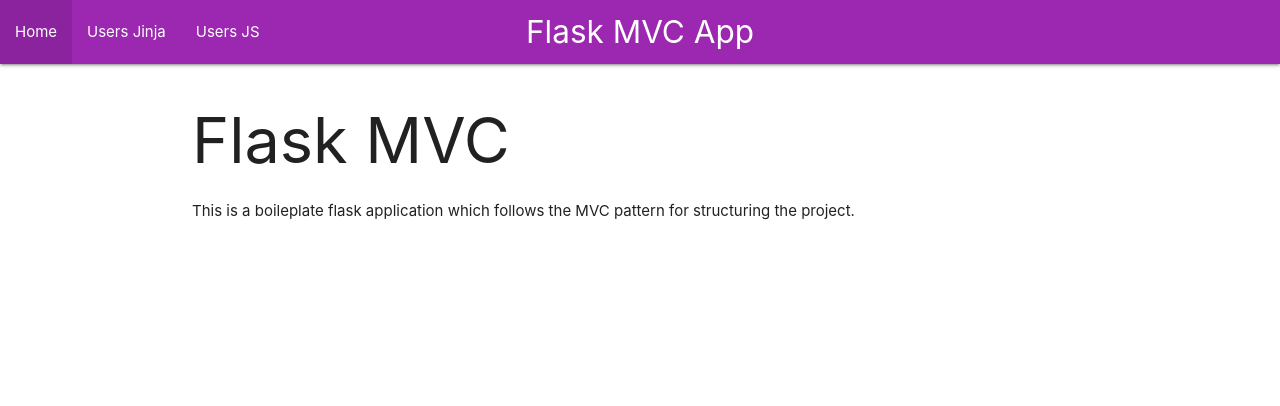
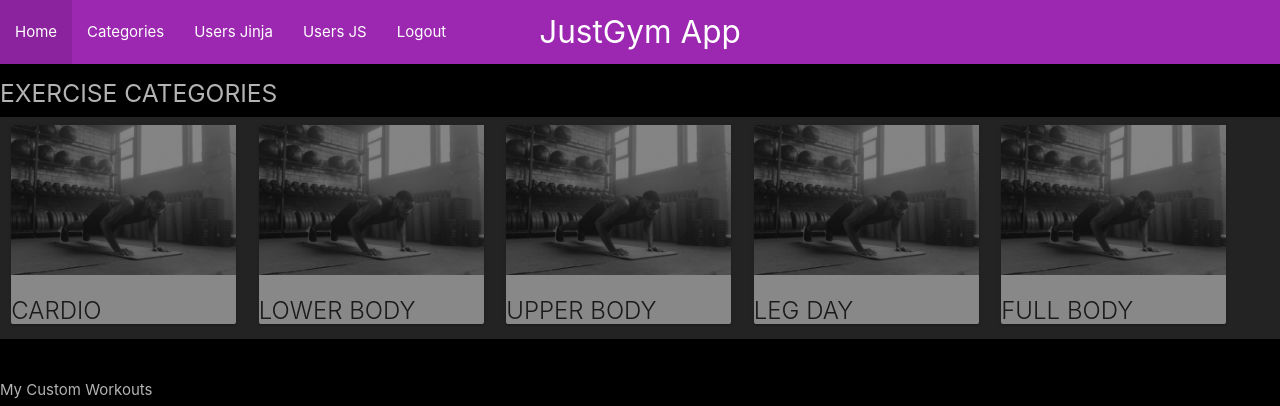
Before and after one commit to INFO2602-Team200/JustGym, a Flask app: page / in a window 1280 px wide. Shown: the top 406 px of the page. Before the commit the page ends 220 px from the top, so only its background shows below. Run offline with Flask 3, Linux system fonts and the light colour scheme.

Commit message:
Description of Changes in this commit

```diff
--- a/App/static/static-user.html
+++ b/App/static/static-user.html
@@ -19,6 +19,7 @@
         <div class="nav-wrapper">
             <ul id="nav-mobile" class="left">
                 <li><a href="/">Home</a></li>
+
                 <li><a href="/users">Users Jinja</a></li>
                 <li><a href="/static/users">Users JS</a></li>
             </ul>
--- a/App/templates/index.html
+++ b/App/templates/index.html
@@ -1,10 +1,146 @@
+
 {% extends "layout.html" %}
+<head>
+  <link href="https://cdn.jsdelivr.net/npm/bootstrap@5.3.0-alpha3/dist/css/bootstrap.min.css" rel="stylesheet" integrity="sha384-KK94CHFLLe+nY2dmCWGMq91rCGa5gtU4mk92HdvYe+M/SXH301p5ILy+dN9+nJOZ" crossorigin="anonymous">
+
+</head>
 {% block title %}JustGym{% endblock %}
-{% block page %}Flask MVC App{% endblock %}
+{% block page %}JustGym App{% endblock %}
 
 {{ super() }}
 
 {% block content %}
-    <h1>Flask MVC</h1>
-    <p>This is a boileplate flask application which follows the MVC pattern for structuring the project.</p>
+
+   <style>
+    body{
+      height: 100vh;
+      /* background-image: url("../static/image/background.jpg") ; */
+      background-color: black;
+    }
+
+    .jumbotron{
+       background-color: rgba(16, 1, 1, 0.099); /*Same as categories_homepage */
+       color: white;
+    }
+
+    .container{
+        width: 100%;
+
+    }
+
+
+    #cat_info{
+      overflow-x: auto;
+    }
+
+    .row{
+      opacity: 0.7;
+    }
+
+    .categories_homepage{
+      background-color: rgba(16, 1, 1, 0.099);
+    }
+
+    #o{
+        background-color: rgb(52, 50, 50);
+    }
+
+    </style>
+
+
+
+      <div class = "row" id = "categories_homepage">
+
+        <div class = "jumbotron">
+          <h5>
+            EXERCISE CATEGORIES
+          </h5>
+        </div>
+
+        <div class="container px-4 text-center" id = "o">
+            <div class="row gx-5" id = "cat_info">
+                Javascript to include details here
+            </div>
+        </div>
+
+      </div>
+
+
+
+  <div class = "row" id = "categories_preset_myWorkouts">
+          <div class = "jumbotron">
+            My Custom Workouts
+          </div>
+      <div class="card-group" id = "workout_group">
+
+          Javascript to include details here
+      </div>
+
+  </div>
+
+</div>
+
+    <script src="https://cdn.jsdelivr.net/npm/bootstrap@5.3.0-alpha3/dist/js/bootstrap.bundle.min.js" integrity="sha384-ENjdO4Dr2bkBIFxQpeoTz1HIcje39Wm4jDKdf19U8gI4ddQ3GYNS7NTKfAdVQSZe" crossorigin="anonymous"></script>
+
+    <script>
+
+      function showCategories()
+      {
+        cat = ["CARDIO", "LOWER BODY", " UPPER BODY", "LEG DAY ", "FULL BODY" ]
+        result = document.querySelector('#cat_info')
+        html = ''
+
+        for (let i of cat)
+        {
+              html += `
+
+              <div class="col">
+                <div class="card text-bg-dark" style="width: 15rem;">
+                  <img style = "width: 100%" src="../static/image/background.jpg" class="card-img" alt="...">
+                  <div class="card-img-overlay">
+                    <h5 class="card-title">${i}</h5>
+
+                  </div>
+                </div>
+              </div>
+              `
+        }
+
+        result.innerHTML = html;
+      }
+      showCategories();
+
+      function showWorkouts(num)
+      {
+        result = document.querySelector('#workout_group')
+        html = ''
+
+        for (i = 0; i < num; i++)
+        {
+              html += `
+
+              <div class="card mb-3" style="20rem; text-align: center;">
+          <div class="row g-0">
+            <div class="col" style="width:15%;">
+              <img style = "width: 100%" src="http://d205bpvrqc9yn1.cloudfront.net/0002.gif" class="img-fluid rounded-start" alt="...">
+            </div>
+            <div class="col" style="width:85%;">
+              <div class="card-body">
+                <h5 class="card-title">Workouts</h5>
+                <p class="card-text">
+                    Workout information here
+                </p>
+
+              </div>
+            </div>
+          </div>
+        </div>
+              `
+        }
+
+        result.innerHTML = html;
+      }
+      showWorkouts(5);
+    </script>
+
 {% endblock %}
--- a/App/templates/layout.html
+++ b/App/templates/layout.html
@@ -19,13 +19,17 @@
         <div class="nav-wrapper">
             <ul id="nav-mobile" class="left">
                 <li><a href="/">Home</a></li>
+                <li><a href="/categories">Categories</a></li>
                 <li><a href="/users">Users Jinja</a></li>
                 <li><a href="/static/users">Users JS</a></li>
+                <li><a href="/">Logout</a></li>
             </ul>
         </div>
       </div>
     </nav>
+    <style>
 
+    </style>
     {% with messages = get_flashed_messages() %}
       {% if messages %}
       <nav class="white black-text" style="padding: 10px">
@@ -40,7 +44,7 @@
       {% endif %}
     {% endwith %}
 
-    <div class="container" id="content">{% block content %}{% endblock %}</div>
+    <div class="container" id="content" >{% block content %}{% endblock %}</div>
 
     <script src="https://cdnjs.cloudflare.com/ajax/libs/materialize/1.0.0/js/materialize.min.js"></script>
   </body>
```
Also changed, not shown: App/templates/categories_page.html (added, +125 -0 lines), App/templates/settings.html (added, +20 -0 lines), wsgi.py (+19 -1 lines), App/main.py (line endings or trailing spaces), App/static/image/background.jpg (added), App/static/image/more.jpg (added).
